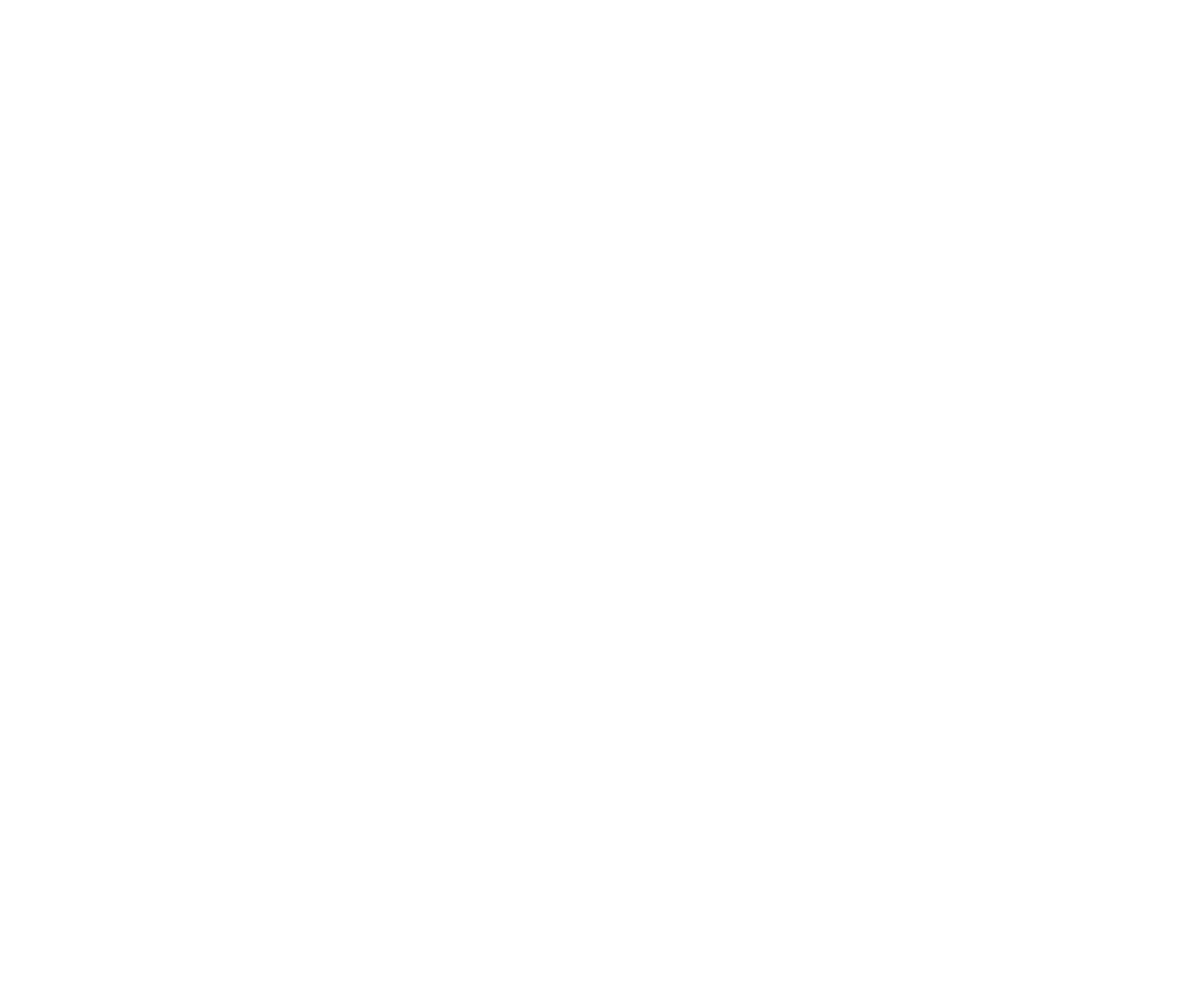
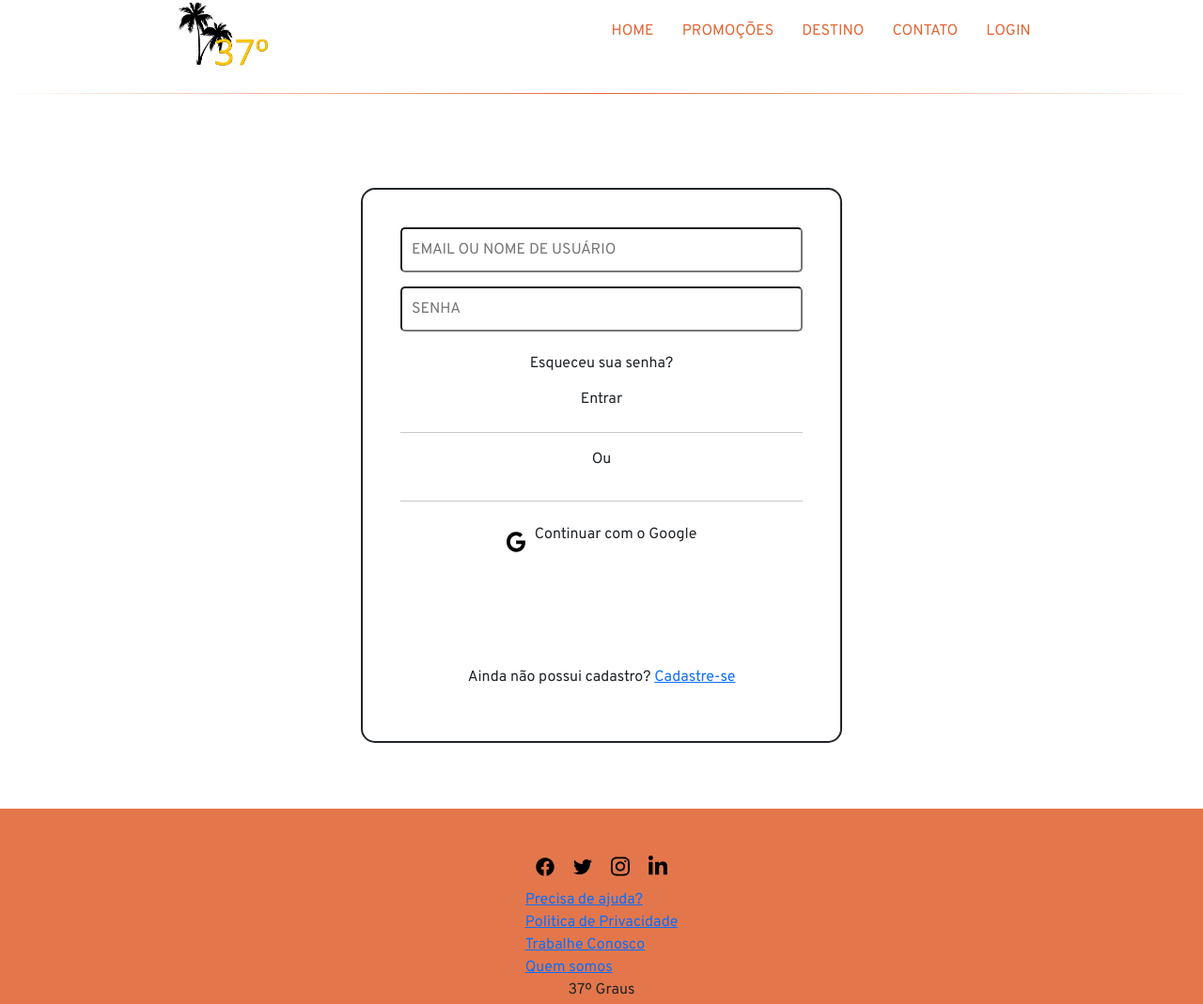
Before and after one commit to gloriadr/Recode---Atividade-Pratica---Modulo-2, a plain HTML site: page Protótipo/LogIn.html in a window 1280 px wide. Shown: the top 1069 px of the page at 94% size. Before the commit the page ends 800 px from the top, so only its background shows below. Drawn offline with nearby package versions, Linux system fonts and the light colour scheme.

Commit message:
Estruturas prontas para receber estilos, corrigir bugs e iniciar as paginas destinos e promoções

```diff
--- a/Protótipo/LogIn.html
+++ b/Protótipo/LogIn.html
@@ -1,12 +1,68 @@
 <!DOCTYPE html>
-<html lang="en">
+<html lang="pt-BR">
 <head>
     <meta charset="UTF-8">
     <meta http-equiv="X-UA-Compatible" content="IE=edge">
     <meta name="viewport" content="width=device-width, initial-scale=1.0">
+    <!-- CSS only -->
+<link href="https://cdn.jsdelivr.net/npm/bootstrap@5.2.0-beta1/dist/css/bootstrap.min.css" rel="stylesheet" integrity="sha384-0evHe/X+R7YkIZDRvuzKMRqM+OrBnVFBL6DOitfPri4tjfHxaWutUpFmBp4vmVor" crossorigin="anonymous">
+<!-- JavaScript Bundle with Popper -->
+<script src="https://cdn.jsdelivr.net/npm/bootstrap@5.2.0-beta1/dist/js/bootstrap.bundle.min.js" integrity="sha384-pprn3073KE6tl6bjs2QrFaJGz5/SUsLqktiwsUTF55Jfv3qYSDhgCecCxMW52nD2" crossorigin="anonymous"></script>
+<link rel="stylesheet" href="style.css">
+<link rel="stylesheet" href="Login.css">
+<script src="https://kit.fontawesome.com/a9fb78edcd.js" crossorigin="anonymous"></script>
     <title>Log in</title>
 </head>
 <body>
-
+    <header class="container-fluid">
+        <div class="logo"><img src="img/Logo/logo2.png" alt="logo" class="imgLogo"></div>
+        <nav class="navbar">
+            <ul class="navbar-nav">
+                <li class="nav-item"><a class="nav-link linkItem" href="index.html">HOME</a></li>
+                <li class="nav-item"><a class="nav-link" href="promocoes.html">PROMOÇÕES</a></li>
+                <li class="nav-item"><a class="nav-link" href="destinos.html">DESTINO</a></li>
+                <li class="nav-item"><a class="nav-link" href="contatos.html">CONTATO</a></li>
+                <li class="nav-item"><a class="nav-link" href="LogIn.html">LOGIN</a></li>
+            </ul>
+        </nav>
+    </header>
+    <main class="logIn">
+        <div class="container containerLogIn">
+            <section class="entrar">
+                <input type="email" name="email" id="email" placeholder="EMAIL OU NOME DE USUÁRIO" class="input">
+                <input type="password" name="" id="senha" placeholder="SENHA">
+                <button class="btn">Esqueceu sua senha?</button>
+                <button class="btn btnEntrar">Entrar</button>
+                <hr>
+                <p>Ou</p>
+                <hr>
+            </section>
+            <section class="alternativasEntrar">
+                <button class="btn btnCadastrar">
+                    <img src="img/svg/google-brands.svg" alt="google">
+                    <p>Continuar com o Google</p>
+                </button >
+                <p>Ainda não possui cadastro? <a href="#">Cadastre-se</a></p>
+            </section>
+        </div>
+    </main>
+    <footer>
+        <div class="redesSociais">
+            <a href="https://pt-br.facebook.com/" class="iconsRedes" target="_blank"><img src="img/svg/facebook-brands.svg" alt=""></a>
+            <a href="https://twitter.com/" class="iconsRedes" target="_blank"><img src="img/svg/twitter-brands.svg" alt=""></a>
+            <a href="https://www.instagram.com/" class="iconsRedes" target="_blank"><img src="img/svg/instagram-brands.svg" alt=""></a>
+            <a href="https://br.linkedin.com/" class="iconsRedes" target="_blank"><img src="img/svg/linkedin-in-brands.svg" alt=""></a>
+        </div>
+        <div class="linksUteis">
+            <a href="">Precisa de ajuda?</a>
+            <a href="">Politica de Privacidade</a>
+            <a href="">Trabalhe Conosco</a>
+            <a href="sobre.html" >Quem somos</a>
+        </div>
+        <div class="direitosAutorais">
+            <p>37º Graus</p>
+            <p>&copy; Todos os direitos reservados</p>
+        </div>
+    </footer>
 </body>
 </html>
--- /dev/null
+++ b/Protótipo/Login.css
@@ -0,0 +1,58 @@
+@import url('https://fonts.googleapis.com/css2?family=Overpass:ital,wght@0,200;0,300;0,400;0,700;1,100&display=swap');
+:root {
+    --bordaGradiente: linear-gradient(90deg,rgba(255,255,255,1),rgba(227,102,52,89), rgba(255,255,255,1)) 1;
+    --bordaGradienteVerde: linear-gradient(90deg,rgba(255,255,255,1),rgba(52, 227, 199, 89), rgba(255,255,255,1)) 1;
+    --corPrimaria: #E6E216;
+    --corSecundaria: #E36634;
+    --corTerciaria : #E3774B;
+    --corQuartenaria: #34E3C7;
+    --fontePrimaria:'Overpass', sans-serif;
+    --bordas: 1.5px solid
+
+}
+
+* {
+    margin: 0;
+    padding: 0;
+    box-sizing: border-box;
+}
+.logIn {
+    margin-top: 200px;
+    width: 100%;
+    height: 100%;
+}
+.containerLogIn {
+    max-width: 40%;
+    height: auto;
+    display: flex;
+    flex-direction: column;
+    justify-content: space-between;
+    padding: 40px;
+    border: 2px solid;
+    border-radius: 15px;
+}
+.entrar {
+    display: flex;
+    flex-direction: column;
+    justify-content: space-between;
+}
+#email , #senha {
+    padding: 10px;
+    margin-bottom: 15px;
+    border-radius: 5px;
+}
+.alternativasEntrar {
+    display: flex;
+    flex-direction: column;
+    justify-content: space-between;
+}
+.btnCadastrar {
+    display: flex;
+    justify-content: center;
+    align-items: center;
+    gap: 10px;
+    margin-bottom: 105px;
+}
+.btnCadastrar img {
+    width: 05%;
+}
--- /dev/null
+++ b/Protótipo/contatos.css
@@ -0,0 +1,39 @@
+@import url('https://fonts.googleapis.com/css2?family=Overpass:ital,wght@0,200;0,300;0,400;0,700;1,100&display=swap');
+:root {
+    --bordaGradiente: linear-gradient(90deg,rgba(255,255,255,1),rgba(227,102,52,89), rgba(255,255,255,1)) 1;
+    --bordaGradienteVerde: linear-gradient(90deg,rgba(255,255,255,1),rgba(52, 227, 199, 89), rgba(255,255,255,1)) 1;
+    --corPrimaria: #E6E216;
+    --corSecundaria: #E36634;
+    --corTerciaria : #E3774B;
+    --corQuartenaria: #34E3C7;
+    --fontePrimaria:'Overpass', sans-serif;
+    --bordas: 1.5px solid
+
+}
+
+* {
+    margin: 0;
+    padding: 0;
+    box-sizing: border-box;
+    font-family: var(--fontePrimaria);
+}
+main {
+    margin-top: 200px;
+}
+.containerContato {
+    width: 50%;
+    height: auto;
+    margin-bottom: 15px;
+    display: flex;
+    flex-direction: column;
+    justify-content: space-around;
+}
+.containerContato h1 {
+    text-align: center;
+    padding: 10px;
+}
+.emailContato {
+    display: flex;
+    flex-direction: column;
+    gap: 15px;
+}
--- a/Protótipo/quemSomos.css
+++ b/Protótipo/quemSomos.css
@@ -1,3 +1,4 @@
+@import url('https://fonts.googleapis.com/css2?family=Overpass:ital,wght@0,200;0,300;0,400;0,700;1,100&display=swap');
 :root {
     --bordaGradiente: linear-gradient(90deg,rgba(255,255,255,1),rgba(227,102,52,89), rgba(255,255,255,1)) 1;
     --bordaGradienteVerde: linear-gradient(90deg,rgba(255,255,255,1),rgba(52, 227, 199, 89), rgba(255,255,255,1)) 1;
@@ -6,6 +7,8 @@
     --corTerciaria : #E3774B;
     --corQuartenaria: #34E3C7;
     --fontePrimaria:'Overpass', sans-serif;
+    --bordas: 1.5px solid
+
 }
 * {
     font-family: var(--fontePrimaria);
--- a/Protótipo/style.css
+++ b/Protótipo/style.css
@@ -170,12 +170,15 @@ nav {
 .formPacote {
     width: 40%;
     height: auto;
-    padding: 5px;
+    padding: 40px;
     display: flex;
     flex-direction: column;
     flex-wrap: wrap;
     justify-content: space-between;
     align-items: stretch;
+    border: solid 2px;
+    border-radius: 8px;
+    border-image: var(--bordaGradienteVerde);
 }
 .formPacote input {
     border-radius: 5px;
```
Also changed, not shown: Protótipo/contatos.html (+74 -0 lines), Protótipo/destinos.html (+37 -2 lines), Protótipo/index.html (+1 -2 lines), Protótipo/sobre.html (+1 -1 lines), Protótipo/img/svg/google-brands.svg (added).
